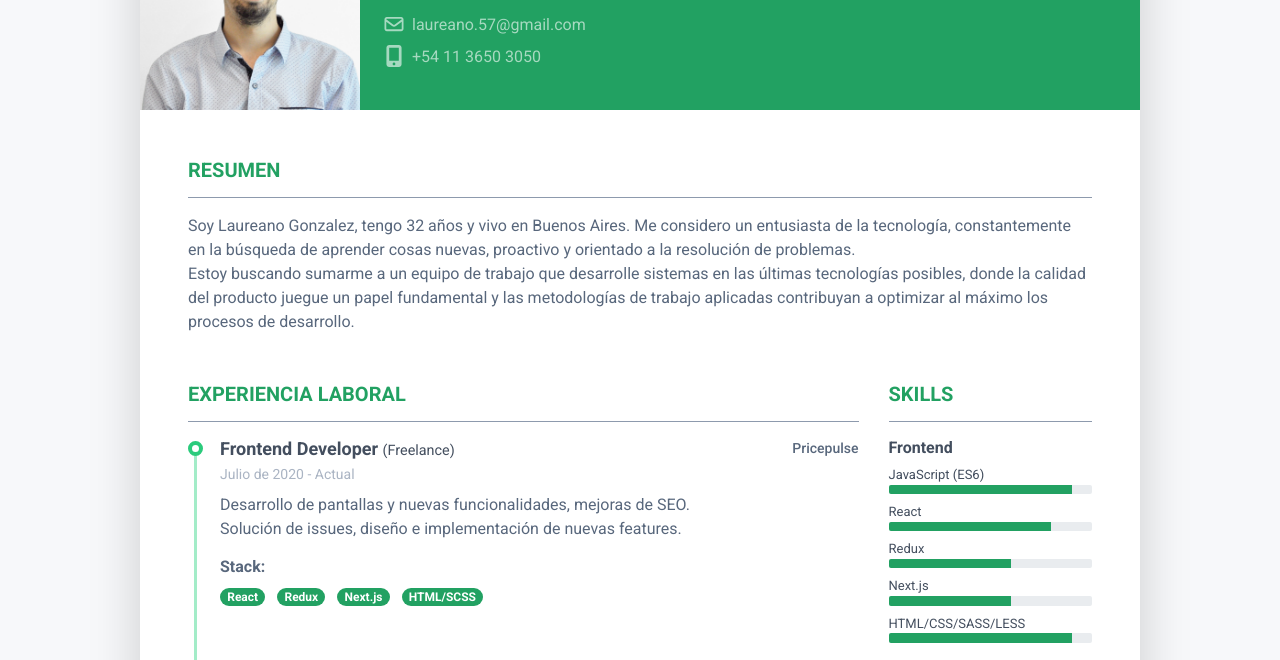
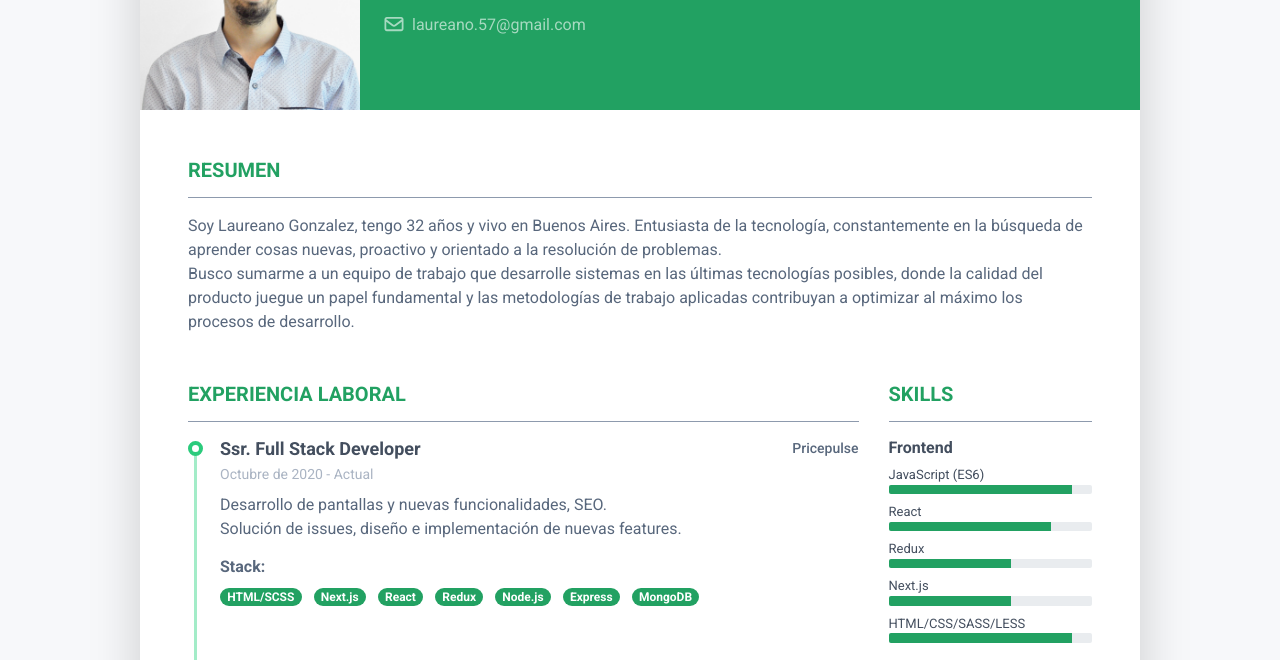
Before and after one commit to laureano57/laureano57.github.io, a plain HTML site: page index.html in a window 1280 px wide. Shown: the part 140-800 px from the top of the page. Drawn offline with nearby package versions, Linux system fonts and the light colour scheme; a script that the page names is missing.

Commit message:
Update index.html

```diff
--- a/index.html
+++ b/index.html
@@ -33,7 +33,6 @@
               <div class="title mb-3">Web Developer</div>
               <ul class="list-unstyled">
                 <li class="mb-2"><a href="#"><i class="far fa-envelope fa-fw mr-2" data-fa-transform="grow-3"></i>laureano.57@gmail.com</a></li>
-                <li><a href="#"><i class="fas fa-mobile-alt fa-fw mr-2" data-fa-transform="grow-6"></i>+54 11 3650 3050</a></li>
               </ul>
             </div>
             <!--//primary-info-->
@@ -65,10 +64,10 @@
           <h2 class="resume-section-title text-uppercase font-weight-bold pb-3 mb-3">Resumen</h2>
           <div class="resume-section-content">
             <p class="mb-0">
-              Soy Laureano Gonzalez, tengo 32 años y vivo en Buenos Aires. Me considero un entusiasta de la tecnología,
+              Soy Laureano Gonzalez, tengo 32 años y vivo en Buenos Aires. Entusiasta de la tecnología,
               constantemente en la búsqueda de aprender cosas nuevas, proactivo y orientado a la resolución de
               problemas.<br />
-              Estoy buscando sumarme a un equipo de trabajo que desarrolle sistemas en las últimas tecnologías posibles,
+              Busco sumarme a un equipo de trabajo que desarrolle sistemas en las últimas tecnologías posibles,
               donde la calidad del producto juegue un papel fundamental y las metodologías de trabajo aplicadas
               contribuyan a optimizar al máximo los procesos de desarrollo.
             </p>
@@ -86,25 +85,28 @@
                     <div class="resume-timeline-item-header mb-2">
                       <div class="d-flex flex-column flex-md-row">
                         <h3 class="resume-position-title font-weight-bold mb-1">
-                          Frontend Developer <small>(Freelance)</small>
+                          Ssr. Full Stack Developer
                         </h3>
                         <div class="resume-company-name ml-auto">Pricepulse</div>
                       </div>
                       <!--//row-->
-                      <div class="resume-position-time">Julio de 2020 - Actual</div>
+                      <div class="resume-position-time">Octubre de 2020 - Actual</div>
                     </div>
                     <!--//resume-timeline-item-header-->
                     <div class="resume-timeline-item-desc">
                       <p>
-                        Desarrollo de pantallas y nuevas funcionalidades, mejoras de SEO.<br />
+                        Desarrollo de pantallas y nuevas funcionalidades, SEO.<br />
                         Solución de issues, diseño e implementación de nuevas features.<br />
                       </p>
                       <h4 class="resume-timeline-item-desc-heading font-weight-bold">Stack:</h4>
                       <ul class="list-inline">
+                        <li class="list-inline-item"><span class="badge badge-primary badge-pill">HTML/SCSS</span></li>
+                        <li class="list-inline-item"><span class="badge badge-primary badge-pill">Next.js</span></li>
                         <li class="list-inline-item"><span class="badge badge-primary badge-pill">React</span></li>
                         <li class="list-inline-item"><span class="badge badge-primary badge-pill">Redux</span></li>
-                        <li class="list-inline-item"><span class="badge badge-primary badge-pill">Next.js</span></li>
-                        <li class="list-inline-item"><span class="badge badge-primary badge-pill">HTML/SCSS</span></li>
+                        <li class="list-inline-item"><span class="badge badge-primary badge-pill">Node.js</span></li>
+                        <li class="list-inline-item"><span class="badge badge-primary badge-pill">Express</span></li>
+                        <li class="list-inline-item"><span class="badge badge-primary badge-pill">MongoDB</span></li>
                         </li>
                       </ul>
                     </div>
@@ -119,7 +121,7 @@
                         <div class="resume-company-name ml-auto">Página/12</div>
                       </div>
                       <!--//row-->
-                      <div class="resume-position-time">Agosto de 2019 - Actual</div>
+                      <div class="resume-position-time">Julio de 2019 - Noviembre 2020</div>
                     </div>
                     <!--//resume-timeline-item-header-->
                     <div class="resume-timeline-item-desc">
```
